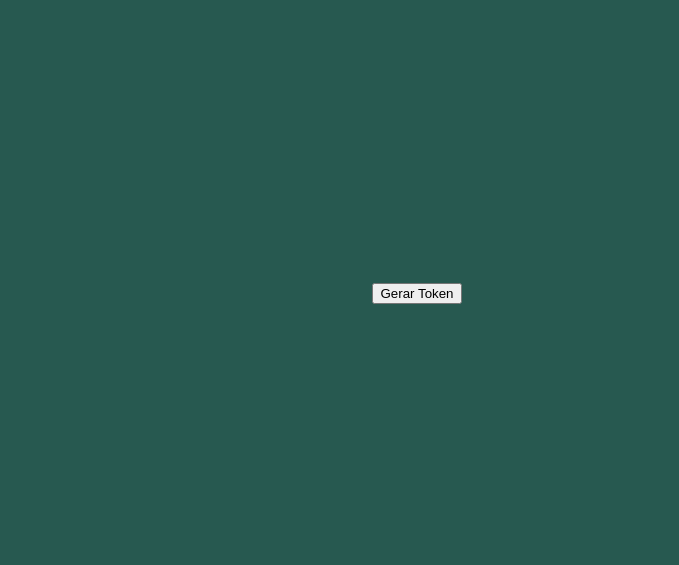
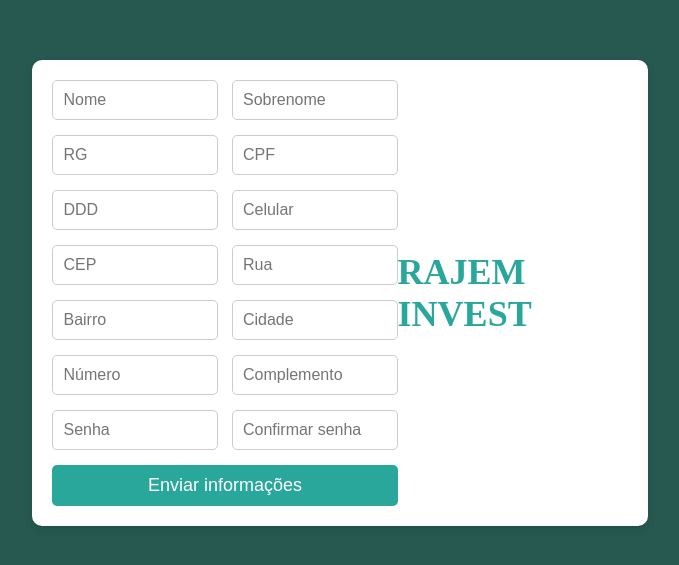
Before and after one commit to AlexsandroAuler/RAJEM-Invest, an Angular app in the folder RAJEM-Invest/: page /dados-primeiro-login in a window 1280 px wide. Shown: the part 107-672 px from the top of the page, without its empty margins (223-902 px from the left). Built offline with nearby package versions, Linux system fonts and the light colour scheme.

Commit message:
Corrigido erro de cors e para comunicação com backend, inserido pagina dados primeiro login, rotas ajustadas para comunicação com back end.

```diff
--- a/RAJEM-Invest/src/app/login/dados-primeiro-login/dados-primeiro-login.component.css
+++ b/RAJEM-Invest/src/app/login/dados-primeiro-login/dados-primeiro-login.component.css
@@ -0,0 +1,80 @@
+* {
+    margin: 0;
+    padding: 0;
+    box-sizing: border-box;
+  }
+
+  body {
+    font-family: Arial, sans-serif;
+    background-color: #295C4B;
+    display: flex;
+    justify-content: center;
+    align-items: center;
+    height: 100vh;
+  }
+
+  .container {
+    width: 80%;
+    max-width: 1200px;
+    background-color: #fff;
+    display: flex;
+    flex-direction: column;
+    justify-content: center;
+    align-items: center;
+    padding: 20px;
+    border-radius: 10px;
+    box-shadow: 0px 4px 8px rgba(0, 0, 0, 0.1);
+  }
+
+  .form-container {
+    display: flex;
+    justify-content: space-between;
+    width: 100%;
+  }
+
+  .form-left {
+    width: 60%;
+    display: flex;
+    flex-direction: column;
+  }
+
+  .form-right {
+    width: 40%;
+    display: flex;
+    justify-content: center;
+    align-items: center;
+  }
+
+  .form-right h1 {
+    font-size: 36px;
+    color: #29A79B;
+  }
+
+  .form-row {
+    display: flex;
+    justify-content: space-between;
+    margin-bottom: 15px;
+  }
+
+  .form-row input {
+    width: 48%;
+    padding: 10px;
+    font-size: 16px;
+    border: 1px solid #ccc;
+    border-radius: 5px;
+  }
+
+  button {
+    width: 100%;
+    padding: 10px;
+    background-color: #29A79B;
+    color: #fff;
+    border: none;
+    border-radius: 5px;
+    cursor: pointer;
+    font-size: 18px;
+  }
+
+  button:hover {
+    background-color: #218F85;
+  }
--- a/RAJEM-Invest/src/app/login/dados-primeiro-login/dados-primeiro-login.component.html
+++ b/RAJEM-Invest/src/app/login/dados-primeiro-login/dados-primeiro-login.component.html
@@ -1,3 +1,40 @@
-<div class="index-login">
-    <button>Gerar Token</button>
-</div>
+<div class="container">
+    <div class="form-container">
+      <div class="form-left">
+        <form>
+          <div class="form-row">
+            <input type="text" placeholder="Nome" required>
+            <input type="text" placeholder="Sobrenome" required>
+          </div>
+          <div class="form-row">
+            <input type="text" placeholder="RG" required>
+            <input type="text" placeholder="CPF" required>
+          </div>
+          <div class="form-row">
+            <input type="text" placeholder="DDD" required>
+            <input type="text" placeholder="Celular" required>
+          </div>
+          <div class="form-row">
+            <input type="text" placeholder="CEP" required>
+            <input type="text" placeholder="Rua" required>
+          </div>
+          <div class="form-row">
+            <input type="text" placeholder="Bairro" required>
+            <input type="text" placeholder="Cidade" required>
+          </div>
+          <div class="form-row">
+            <input type="text" placeholder="Número" required>
+            <input type="text" placeholder="Complemento">
+          </div>
+          <div class="form-row">
+            <input type="password" placeholder="Senha" required>
+            <input type="password" placeholder="Confirmar senha" required>
+          </div>
+          <button type="submit">Enviar informações</button>
+        </form>
+      </div>
+      <div class="form-right">
+        <h1>RAJEM INVEST</h1>
+      </div>
+    </div>
+  </div>
--- a/RAJEM-Invest/src/app/login/index-login/index-login.component.ts
+++ b/RAJEM-Invest/src/app/login/index-login/index-login.component.ts
@@ -21,6 +21,7 @@ export class IndexLoginComponent {
     this.router.navigate(['/primeiro-login']);
   }
   gotoLogin() {
+    debugger;
     // Lógica para fazer login (pode incluir autenticação)
     console.log('Usuário:', this.username);
     console.log('Senha:', this.password);
--- a/RAJEM-Invest/src/app/login/liberar-acesso/liberar-acesso.component.ts
+++ b/RAJEM-Invest/src/app/login/liberar-acesso/liberar-acesso.component.ts
@@ -17,14 +17,16 @@ export class LiberarAcessoComponent {
   constructor(private authService: AuthService) {}
 
   gotoGerarToken() {
+    debugger;
     if (!this.email) {
       alert('Por favor, insira o email.');
       return;
     }
 
     this.authService.gerarToken(this.email).subscribe({
-      next: (token) => {
-        this.token = token; // O token é diretamente a string recebida
+      next: (response) => {
+        debugger;
+        this.token = response.token; // Acessa a propriedade token do objeto recebido
         console.log('Email:', this.email);
         console.log('Token gerado:', this.token);
       },
--- a/RAJEM-Invest/src/app/login/primeiro-login/primeiro-login.component.ts
+++ b/RAJEM-Invest/src/app/login/primeiro-login/primeiro-login.component.ts
@@ -26,6 +26,7 @@ export class PrimeiroLoginComponent {
 
     this.authService.validarToken(this.email, this.token).subscribe({
       next: (isValid) => {
+      debugger;
         this.isValidToken = true; // Armazena o valor booleano recebido
         if (this.isValidToken) {
           // Redirecionar para a rota dados-primeiro-login
--- a/RAJEM-Invest/src/app/services/auth.service.ts
+++ b/RAJEM-Invest/src/app/services/auth.service.ts
@@ -1,53 +1,39 @@
+// auth.service.ts
+
 import { Injectable } from '@angular/core';
 import { HttpClient } from '@angular/common/http';
-import { Observable } from 'rxjs';
-import { of } from 'rxjs';
+import { Observable, of } from 'rxjs';
 
+// Definição da interface para a resposta do token
+export interface TokenResponse {
+  token: string; // A propriedade que contém o token gerado
+}
 
 @Injectable({
   providedIn: 'root' // Isso garante que o serviço esteja disponível em toda a aplicação
 })
 export class AuthService {
-  apiUrl: any;
-  email : any;
+  private apiUrl = 'http://localhost:3000'; // Defina o URL da API
 
-  constructor(private http: HttpClient) { }
+  constructor(private http: HttpClient) {}
 
+  // Método para realizar o login
   login(username: string, password: string): Observable<any> {
     return this.http.post('/login', { username, password });
   }
 
-  createToken(email: string): Observable<any> {
-    debugger;
-    return this.http.post('/createToken', { email });
+  // Método para criar um token a partir do email
+  gerarToken(email: string): Observable<TokenResponse> {
+    return this.http.post<TokenResponse>(`${this.apiUrl}/createToken`, { email });
   }
 
-  // Método para enviar o email e receber o token - TESTE
-  gerarToken(email: string): Observable<string> {
-  debugger;
-    //Método para enviar o email e receber o token
-    // fetch('http://localhost:3000/createToken', {
-    //   method: 'POST',
-    //   headers: {
-    //     'Content-Type': 'application/json'
-    //   },
-    //   body: JSON.stringify({
-    //     email: 'alex@teste.com'
-    //   })
-    // })
-    //   .then(response => response.json())
-    //   .then(data => console.log('Success:', data))
-    //   .catch(error => console.error('Error:', error));
-
-
-    return this.http.post<string>(`http://localhost:3000/createToken`, { email });
-  }
-
+  // Método para validar um token
   validarToken(email: string, token: string): Observable<boolean> {
-    // Método para enviar o email e receber o token - TESTE
+    // Aqui você deve implementar a lógica para validar o token
+    // Por enquanto, vamos simular que a validação sempre retorna verdadeiro
     return of(true);
 
-    //Método para enviar o email e receber o token
-    return this.http.post<boolean>(`${this.apiUrl}/validar-token`, { email, token });
+    // Se você tiver uma API para validar o token, use a linha abaixo
+    // return this.http.post<boolean>(`${this.apiUrl}/validar-token`, { email, token });
   }
 }
```
Also changed, not shown: RAJEM-Invest/src/api/server.js (+25 -32 lines), RAJEM-Invest/src/index.js (added).
